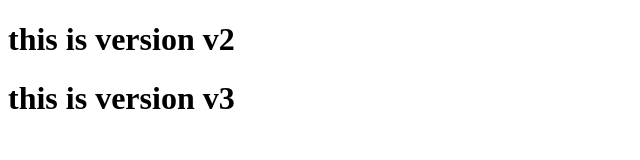
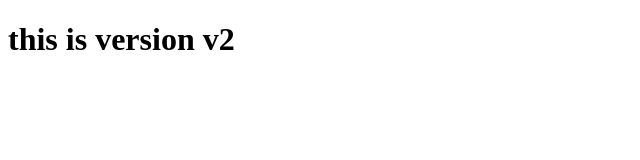
Before and after one commit to akash775625205-create/myrepo, a plain HTML site: page index.html in a window 1280 px wide. Shown: the whole page, without its empty margins (0-640 px from the left). Drawn offline with Linux system fonts and the light colour scheme.

Commit message:
.\index.html

```diff
--- a/index.html
+++ b/index.html
@@ -7,6 +7,6 @@
 </head>
 <body>
 <h1>this is version v2</h1>
-<h1>this is version v3</h1>
+
 </body>
 </html>
```
